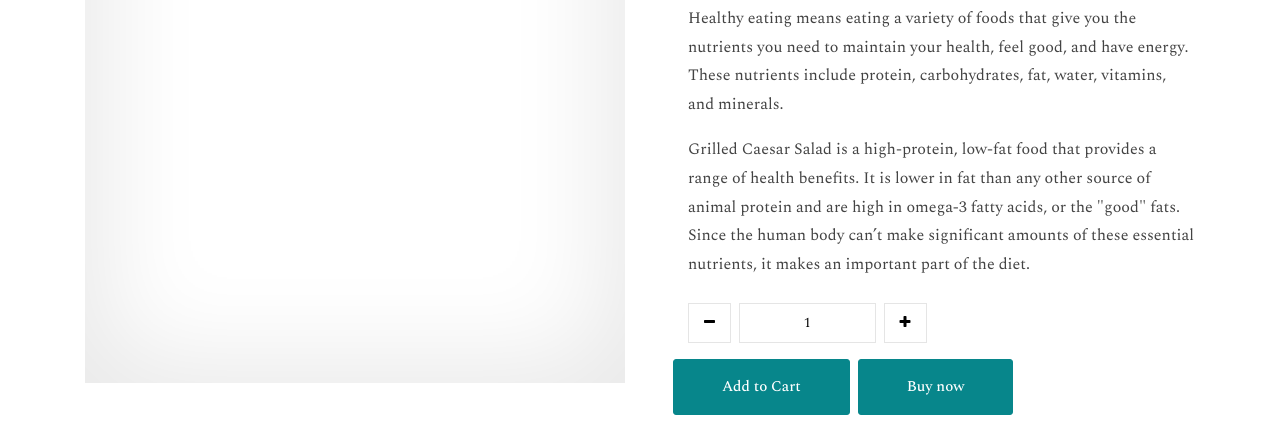
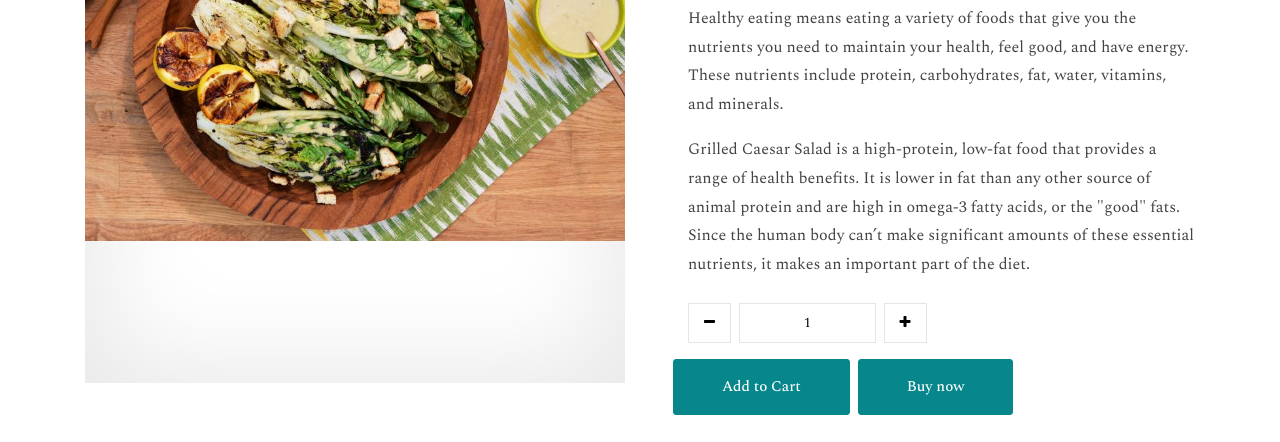
Before and after one commit to kartavyasimpplifit/Ecommerce, a plain HTML site: page prod-12.html in a window 1280 px wide. Shown: the part 658-1100 px from the top of the page. Drawn offline with nearby package versions, Linux system fonts and the light colour scheme; some packages are replaced by stand-ins of ours; no server answers; files whose address does not match are found by name.

Commit message:
ghjjgghhhh

```diff
--- a/prod-12.html
+++ b/prod-12.html
@@ -127,7 +127,7 @@
     	<div class="container">
     		<div class="row">
     			<div class="col-lg-6 mb-5 ftco-animate">
-    				<a href="images/prod-12.jpg" class="image-popup prod-img-bg"><img src="images/prod-12.jpg" class="img-fluid" alt="Colorlib Template"></a>
+    				<a href="images/prod-12.jpeg" class="image-popup prod-img-bg"><img src="images/prod-12.jpeg" class="img-fluid" alt="Colorlib Template"></a>
     			</div>
     			<div class="col-lg-6 product-details pl-md-5 ftco-animate">
     				<h3>Grilled Caesar Salad</h3>
```
Also changed, not shown: prod-14.html (+1 -1 lines), prod-15.html (+1 -1 lines), prod-16.html (+1 -1 lines), prod-17.html (+1 -1 lines), prod-18.html (+1 -1 lines), prod-20.html (+1 -1 lines).
